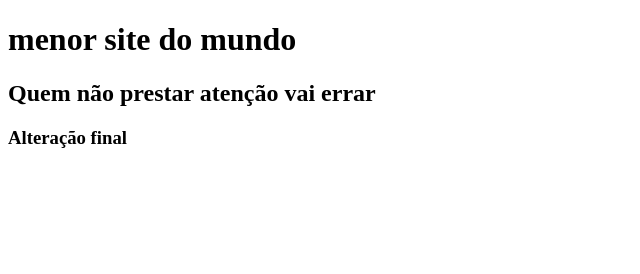
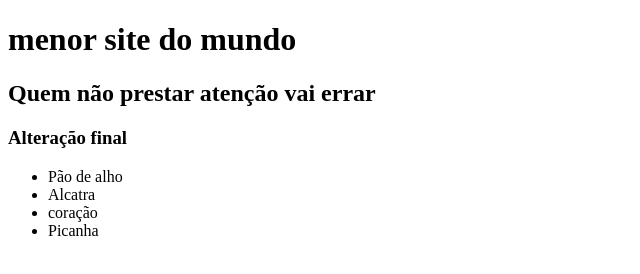
Before and after one commit to Joao-Canto/aula-git, a plain HTML site: page index.html in a window 1280 px wide. Shown: the whole page, without its empty margins (0-640 px from the left). Drawn offline with Linux system fonts and the light colour scheme.

Commit message:
commit 4 14-04

```diff
--- a/index.html
+++ b/index.html
@@ -9,5 +9,11 @@
     <h1>menor site do mundo</h1>
     <h2>Quem não prestar atenção vai errar</h2>
     <h3>Alteração final</h3>
+    <ul>
+        <li>Pão de alho</li>
+        <li>Alcatra</li>
+        <li>coração</li>
+        <li>Picanha</li>
+    </ul>
 </body>
 </html>
```
